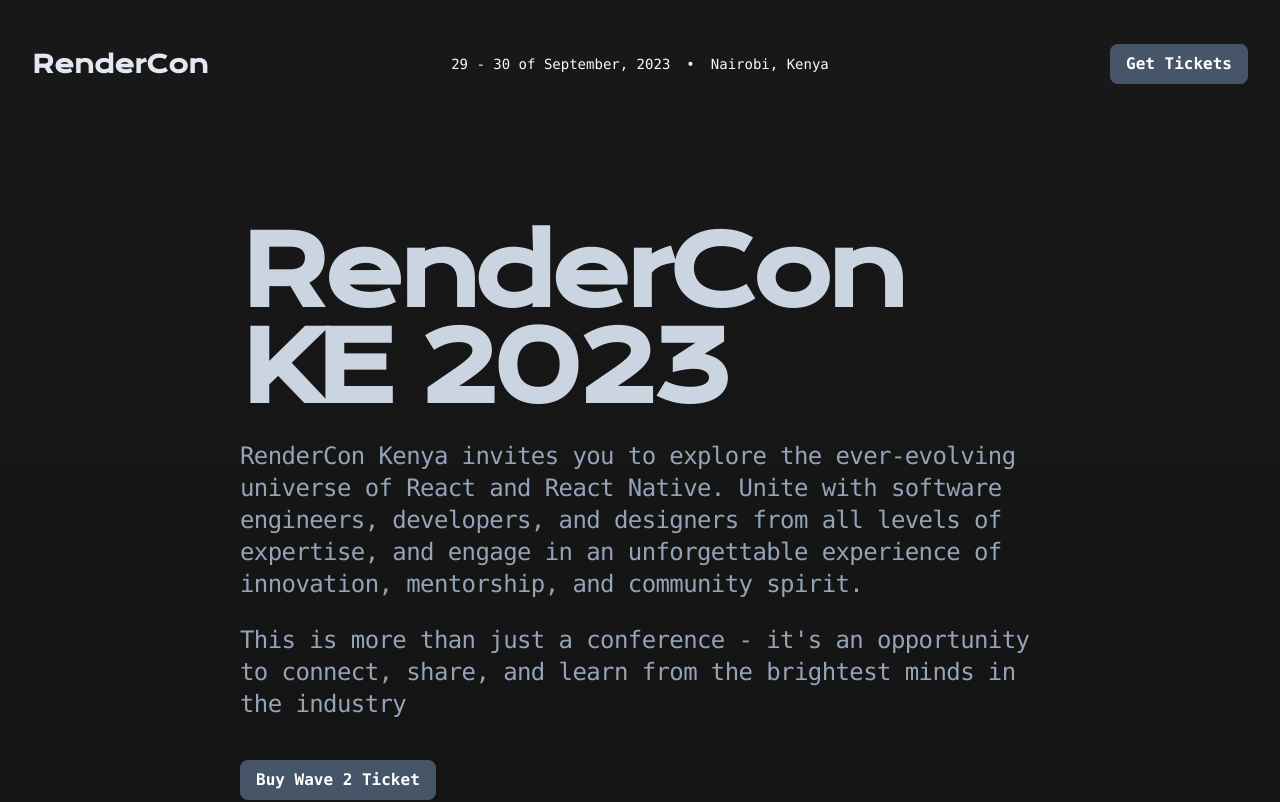
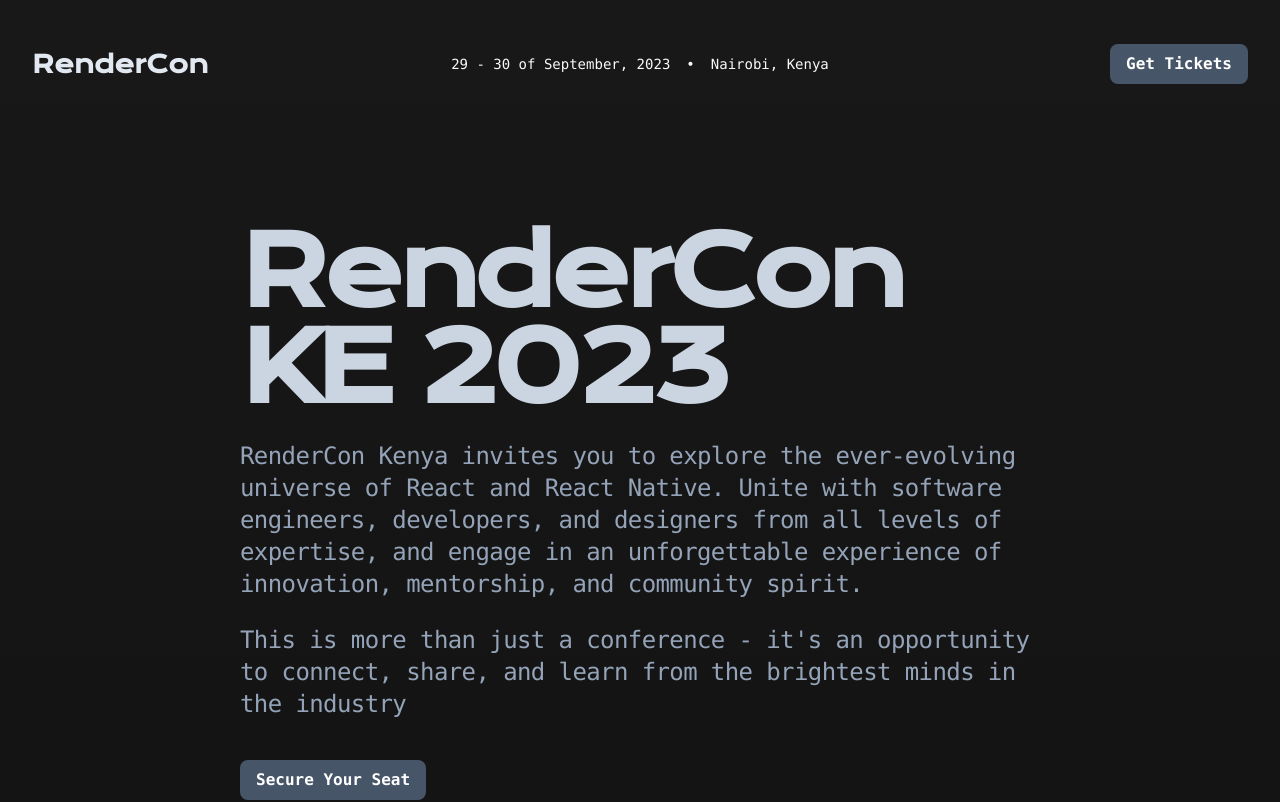
Before and after one commit to rendercon/RenderconKeWeb, a Next.js app: page / in a window 1280 px wide. Shown: the top 802 px of the page. Built offline with nearby package versions, Linux system fonts and the light colour scheme.

Commit message:
add wave 3 ticket info

```diff
--- a/src/app/components/Header.tsx
+++ b/src/app/components/Header.tsx
@@ -22,7 +22,7 @@
         <div className="mt-5 pl-10  sm:mt-10 sm:flex md:pl-0 lg:pl-0 lg:mt-0 lg:grow lg:basis-0 lg:justify-end">
           <Button>
           <Link
-            href="https://bit.ly/rckewv2" target="_blank" rel="noopener noreferrer">Get Tickets</Link>
+            href="https://bit.ly/rckewv3" target="_blank" rel="noopener noreferrer">Get Tickets</Link>
             </Button>
         </div>
       </Container>
--- a/src/app/components/Hero.tsx
+++ b/src/app/components/Hero.tsx
@@ -34,7 +34,7 @@
 
             <a
             className="inline-flex justify-center rounded-lg bg-slate-600 px-4 py-2 text-base font-semibold font-mono text-white cursor-pointer hover:bg-slate-500 focus:outline-none focus-visible:outline-2 focus-visible:outline-offset-2 focus-visible:outline-slate-500 active:text-white/70"
-            href="https://bit.ly/rckewv2" target="_blank" rel="noopener noreferrer">Buy Wave 2 Ticket</a>
+            href="https://bit.ly/rckewv3" target="_blank" rel="noopener noreferrer">Secure Your Seat</a>
             </div>
 
           </div>
```
